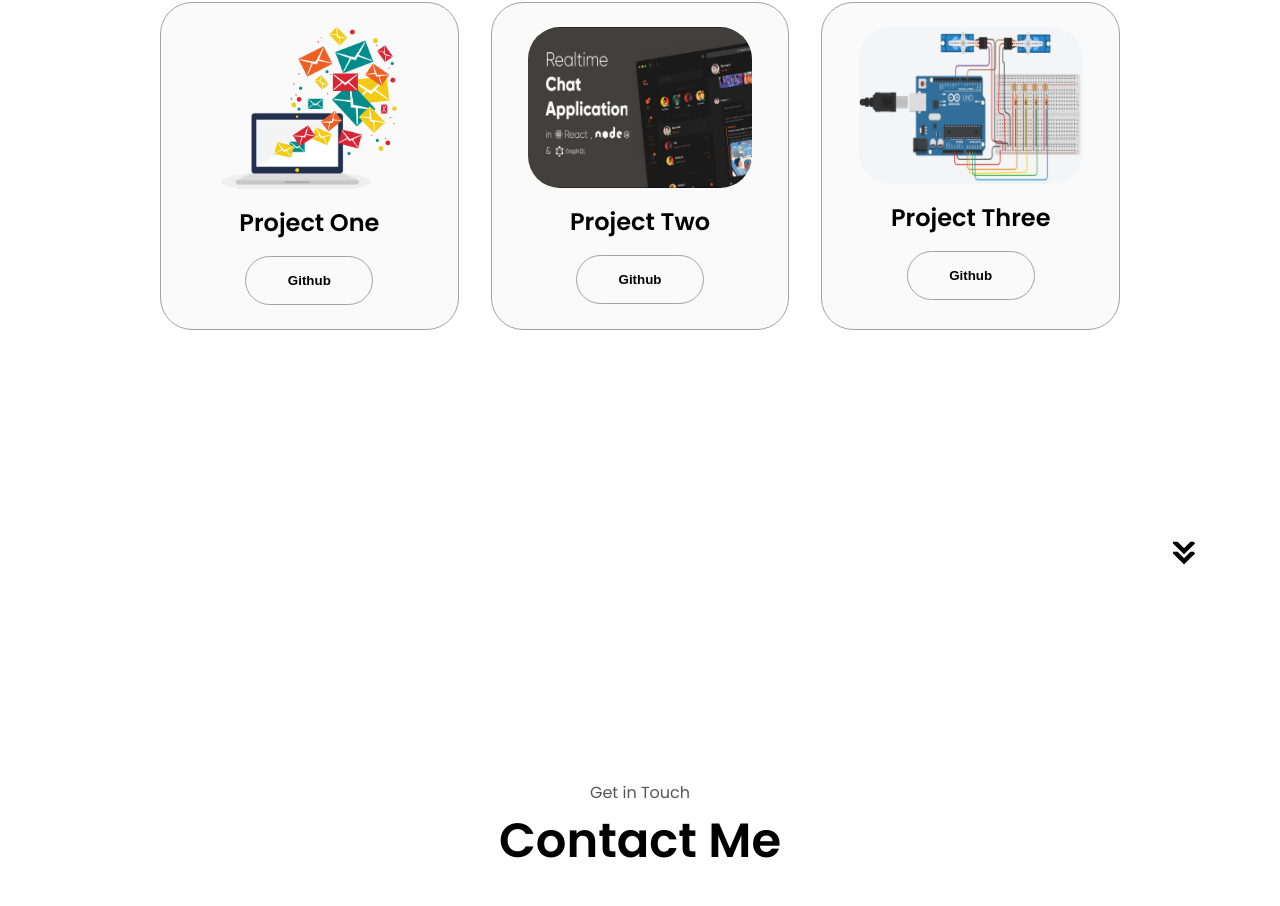
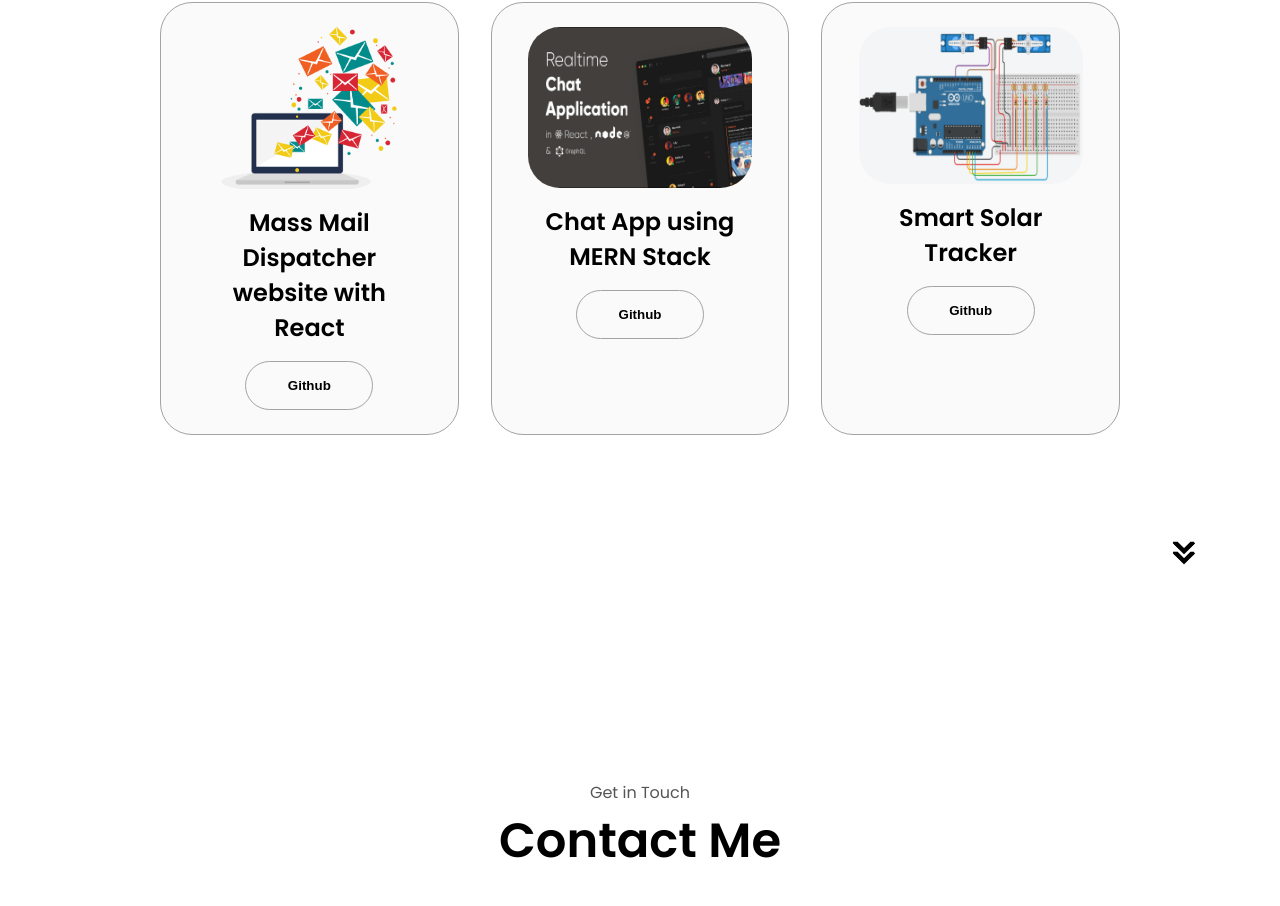
Before and after one commit to akhilrathod09/Akhil-portfolio, a plain HTML site: page index.html in a window 1280 px wide. Shown: the part 2591-3497 px from the top of the page. Drawn offline with Linux system fonts and the light colour scheme.

Commit message:
Portfolio

```diff
--- a/index.html
+++ b/index.html
@@ -3,7 +3,8 @@
 <head>
     <meta charset="UTF-8">
     <meta name="viewport" content="width=device-width, initial-scale=1.0">
-    <title>My Portfolio</title>
+    <title>Akhil Portfolio</title>
+
     <link rel="stylesheet" href="style.css"/>
     <link rel="stylesheet" href="mediaqueries.css"/>
 </head>
@@ -219,7 +220,7 @@
                     <div class="article-container">
                         <img src="./assets/project 1.png" alt="Project 1" class="project-img"/>
                     </div>
-                    <h2 class="Experience-sub-title project-title">Project One</h2>
+                    <h2 class="Experience-sub-title project-title">Mass Mail Dispatcher website with React</h2>
                     <div class="btn-container">
                         <button class="btn btn-color-2 project-btn" onclick="location.href='https://github.com/akhilrathod09/Mass-Mail-Dispatcher/tree/master'">
                             Github
@@ -230,7 +231,7 @@
                     <div class="article-container">
                         <img src="./assets/project2.png" alt="Project 2" class="project-img"/>
                     </div>
-                    <h2 class="Experience-sub-title project-title">Project Two</h2>
+                    <h2 class="Experience-sub-title project-title">Chat App using MERN Stack</h2>
                     <div class="btn-container">
                         <button class="btn btn-color-2 project-btn" onclick="location.href='https://github.com/akhilrathod09/Chat-App'">
                             Github
@@ -241,7 +242,7 @@
                     <div class="article-container">
                         <img src="./assets/project33.png" alt="Project 2" class="project-img"/>
                     </div>
-                    <h2 class="Experience-sub-title project-title">Project Three</h2>
+                    <h2 class="Experience-sub-title project-title">Smart Solar Tracker</h2>
                     <div class="btn-container">
                         <button class="btn btn-color-2 project-btn" onclick="location.href='https://github.com/akhilrathod09/SOLAR-TRACKER-group-project-'">
                             Github
```
Also changed, not shown: 1 other file.
